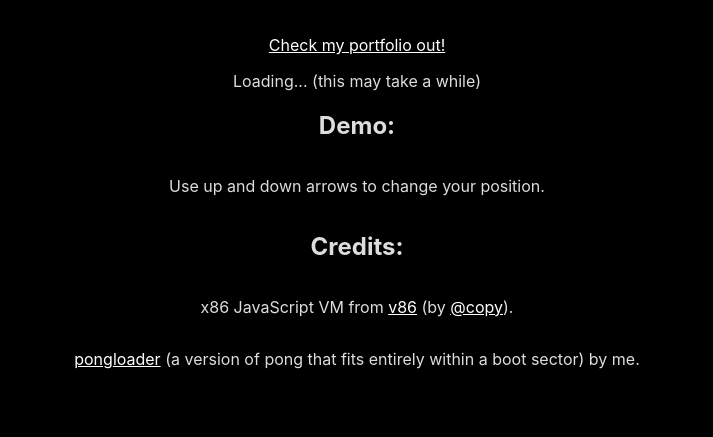
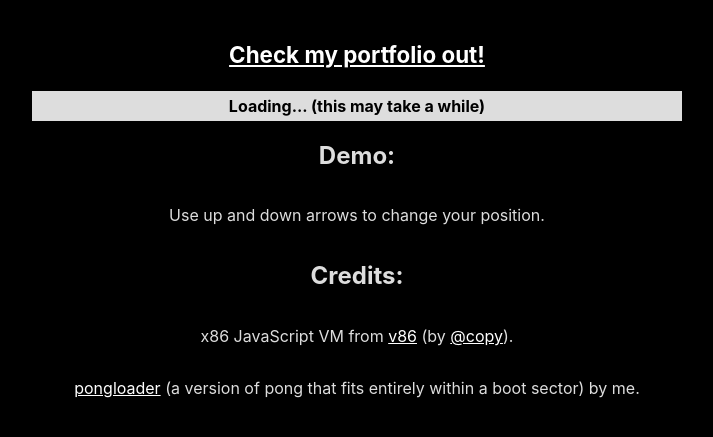
Before and after one commit to mat-sz/pongloader-v86, a website built with webpack: page public/index.html in a window 1280 px wide. Shown: the part 63-500 px from the top of the page, without its empty margins (283-996 px from the left). Built offline with nearby package versions, Linux system fonts and the light colour scheme; what v86 would draw is missing.

Commit message:
loading css

```diff
--- a/src/App.scss
+++ b/src/App.scss
@@ -23,3 +23,17 @@ a {
 canvas {
     width: 640px;
 }
+
+.portfolio {
+    font-weight: bold;
+    font-size: 1.4rem;
+}
+
+.loading {
+    background: #ddd;
+    padding: 5px;
+    color: black;
+    font-weight: bold;
+    width: 640px;
+    text-align: center;
+}
```
